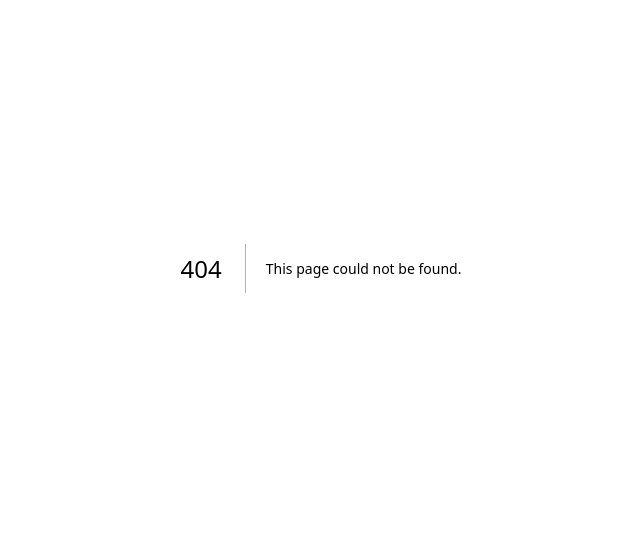
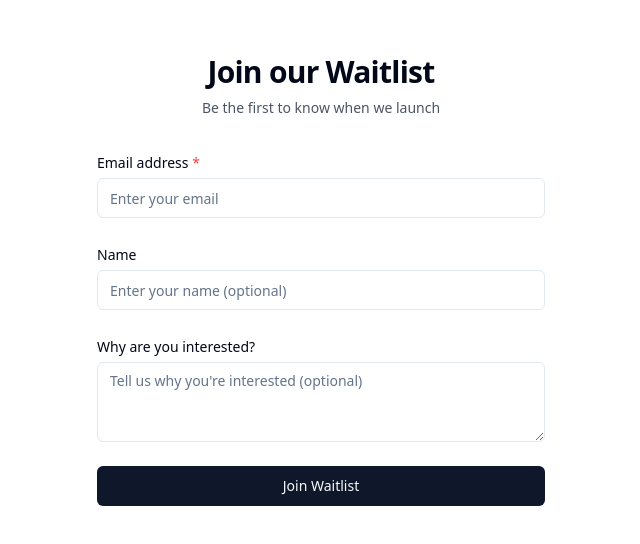
Before and after one commit to sparrow-js/wordix, a Next.js app in the folder apps/web/: page /waitlist in a window 1280 px wide. Before the commit this address had no page. Shown: the part 132-676 px from the top of the page, without its empty margins (319-959 px from the left). Built offline with nearby package versions, Linux system fonts and the light colour scheme.

Commit message:
add waitlist

```diff
--- /dev/null
+++ b/apps/web/app/(auth)/waitlist/page.tsx
@@ -0,0 +1,97 @@
+"use client";
+
+import { Button } from "@/components/ui/button";
+import { Input } from "@/components/ui/input";
+import { Label } from "@/components/ui/label";
+import { Textarea } from "@/components/ui/textarea";
+import { useState } from "react";
+import { useForm } from "react-hook-form";
+import { toast } from "sonner";
+
+export default function WaitlistPage() {
+  const [loading, setLoading] = useState(false);
+  const { register, handleSubmit, reset } = useForm();
+
+  const onSubmit = async (data: any) => {
+    setLoading(true);
+    try {
+      const response = await fetch("/api/waitlist", {
+        method: "POST",
+        headers: {
+          "Content-Type": "application/json",
+        },
+        body: JSON.stringify(data),
+      });
+
+      if (!response.ok) {
+        const errorData = await response.json();
+        throw new Error(errorData.error || "Failed to join waitlist");
+      }
+
+      toast.success("Successfully joined the waitlist!");
+      reset();
+    } catch (error) {
+      toast.error(error instanceof Error ? error.message : "Error joining waitlist. Please try again.");
+    } finally {
+      setLoading(false);
+    }
+  };
+
+  return (
+    <div className="flex flex-col items-center space-y-6 px-4 sm:px-0">
+      <div className="w-full max-w-md space-y-8">
+        <div className="text-center">
+          <h2 className="mt-6 text-3xl font-bold tracking-tight">Join our Waitlist</h2>
+          <p className="mt-2 text-sm text-gray-600">Be the first to know when we launch</p>
+        </div>
+
+        <form onSubmit={handleSubmit(onSubmit)} className="space-y-6">
+          <div>
+            <Label htmlFor="email">
+              Email address <span className="text-red-500">*</span>
+            </Label>
+            <Input
+              id="email"
+              type="email"
+              required
+              {...register("email", {
+                required: "Email is required",
+                pattern: {
+                  value: /^[A-Z0-9._%+-]+@[A-Z0-9.-]+\.[A-Z]{2,}$/i,
+                  message: "Invalid email address",
+                },
+              })}
+              placeholder="Enter your email"
+              className="mt-1"
+            />
+          </div>
+
+          <div>
+            <Label htmlFor="name">Name</Label>
+            <Input
+              id="name"
+              type="text"
+              {...register("name")}
+              placeholder="Enter your name (optional)"
+              className="mt-1"
+            />
+          </div>
+
+          <div>
+            <Label htmlFor="reason">Why are you interested?</Label>
+            <Textarea
+              id="reason"
+              {...register("reason")}
+              placeholder="Tell us why you're interested (optional)"
+              className="mt-1"
+            />
+          </div>
+
+          <Button type="submit" className="w-full" disabled={loading}>
+            {loading ? "Submitting..." : "Join Waitlist"}
+          </Button>
+        </form>
+      </div>
+    </div>
+  );
+}
--- /dev/null
+++ b/apps/web/app/api/waitlist/route.ts
@@ -0,0 +1,40 @@
+import prisma from "@/backend/prisma";
+import { NextResponse } from "next/server";
+import { z } from "zod";
+
+const schema = z.object({
+  email: z.string().email(),
+  name: z.string().optional(),
+  reason: z.string().optional(),
+});
+
+export async function POST(request: Request) {
+  try {
+    const body = await request.json();
+    const { email, name, reason } = schema.parse(body);
+
+    // Check if email already exists
+    const existingEntry = await prisma.waitlist.findUnique({
+      where: { email },
+    });
+
+    if (existingEntry) {
+      return NextResponse.json({ error: "Email already registered" }, { status: 409 });
+    }
+
+    const waitlistEntry = await prisma.waitlist.create({
+      data: {
+        email,
+        name,
+        reason,
+      },
+    });
+
+    return NextResponse.json(waitlistEntry, { status: 201 });
+  } catch (error) {
+    if (error instanceof z.ZodError) {
+      return NextResponse.json({ error: error.errors }, { status: 400 });
+    }
+    return NextResponse.json({ error: "Internal Server Error" }, { status: 500 });
+  }
+}
--- a/apps/web/middleware.ts
+++ b/apps/web/middleware.ts
@@ -58,6 +58,10 @@ export default async function middleware(req: NextRequest) {
       return NextResponse.rewrite(new URL("/login", req.url));
     }
 
+    if (session && path === "/waitlist") {
+      return NextResponse.rewrite(new URL("/waitlist", req.url));
+    }
+
     return NextResponse.rewrite(new URL(`/app${path === "/" ? "" : path}`, req.url));
   }
 
```
Also changed, not shown: 1 other file (tests, documents, lock files or other folders).
